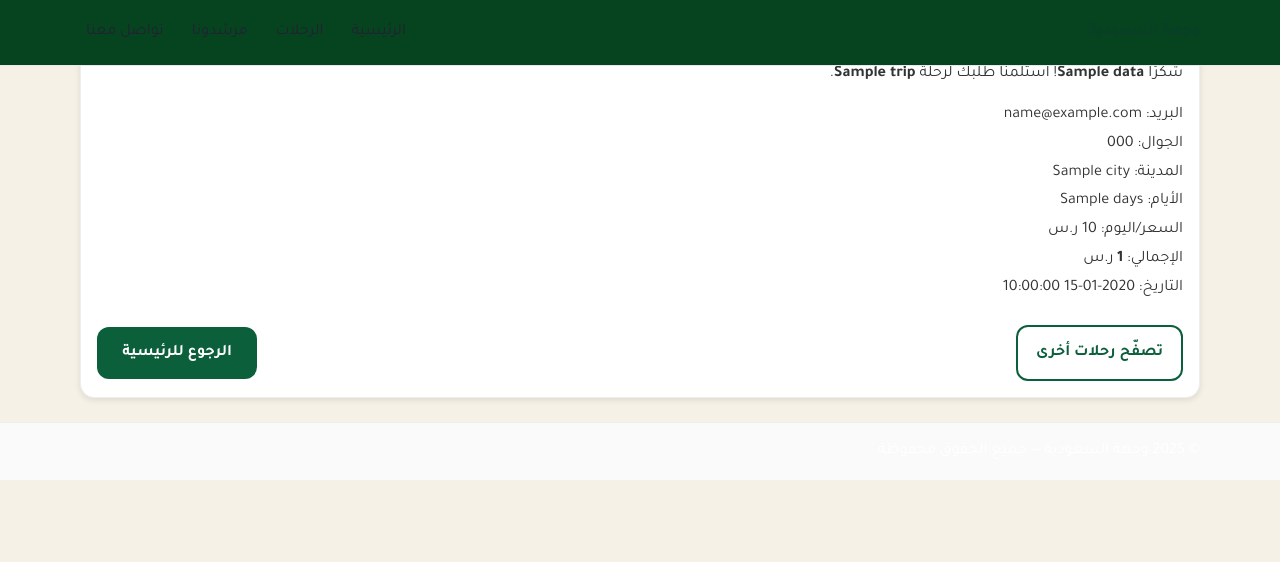
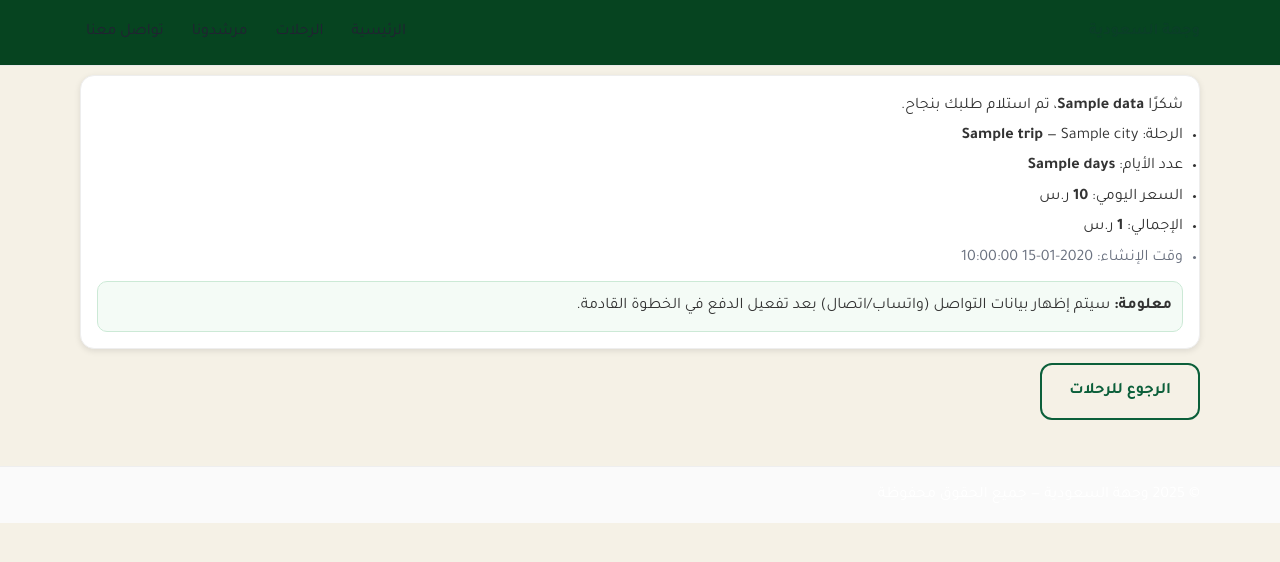
Before and after one commit to abodahim/saudidestination_complete, a Flask app: template templates/book_success.html in a window 1280 px wide. Shown: the top 562 px of the page. Run offline with Flask 3, Linux system fonts and the light colour scheme; the template is opened without the code that fills it: most values are stand-ins (such as "Sample title", 1, 10 or a date in 2020).

Commit message:
Update book_success.html

```diff
--- a/templates/book_success.html
+++ b/templates/book_success.html
@@ -1,27 +1,29 @@
 {% extends "base.html" %}
-{% block title %}تم استلام الحجز — وجهة السعودية{% endblock %}
+{% block title %}تم تأكيد الحجز — وجهة السعودية{% endblock %}
 
 {% block content %}
-<section class="container">
-  <h1 class="page-title">تم استلام الحجز 🎉</h1>
+<section class="container" style="padding:22px 0">
+  <h1 class="page-title">تم تأكيد الحجز</h1>
+  {% if data %}
+    <div class="card" style="padding:16px;margin-top:10px">
+      <p>شكرًا <strong>{{ data.name }}</strong>، تم استلام طلبك بنجاح.</p>
+      <ul style="line-height:1.9">
+        <li>الرحلة: <strong>{{ data.trip.title }}</strong> — {{ data.trip.city }}</li>
+        <li>عدد الأيام: <strong>{{ data.days }}</strong></li>
+        <li>السعر اليومي: <strong>{{ data.trip.price_per_day }}</strong> ر.س</li>
+        <li>الإجمالي: <strong>{{ data.total_price }}</strong> ر.س</li>
+        <li class="muted">وقت الإنشاء: {{ data.created_at }}</li>
+      </ul>
+      <div class="note" style="background:#f4fbf6;border:1px solid #cce9d6;border-radius:10px;padding:10px;margin-top:8px">
+        <strong>معلومة:</strong> سيتم إظهار بيانات التواصل (واتساب/اتصال) بعد تفعيل الدفع في الخطوة القادمة.
+      </div>
+    </div>
+  {% else %}
+    <p class="muted">لا يوجد حجز لعرضه.</p>
+  {% endif %}
 
-  <div class="card" style="padding:16px;">
-    <p>شكرًا <strong>{{ data.name }}</strong>! استلمنا طلبك لرحلة <strong>{{ data.trip.title }}</strong>.</p>
-
-    <ul class="info" style="list-style:none; padding:0; margin:12px 0;">
-      <li>البريد: {{ data.email }}</li>
-      <li>الجوال: {{ data.phone }}</li>
-      <li>المدينة: {{ data.trip.city }}</li>
-      <li>الأيام: {{ data.days }}</li>
-      <li>السعر/اليوم: {{ data.trip.price_per_day }} ر.س</li>
-      <li>الإجمالي: <strong>{{ data.total_price }}</strong> ر.س</li>
-      <li>التاريخ: {{ data.created_at }}</li>
-    </ul>
-
-    <div class="card__actions">
-      <a class="btn btn--ghost" href="{{ url_for('trips') }}">تصفّح رحلات أخرى</a>
-      <a class="btn btn--primary" href="{{ url_for('home') }}">الرجوع للرئيسية</a>
-    </div>
-  </div>
+  <p style="margin-top:14px">
+    <a class="btn btn--ghost" href="{{ url_for('trips') }}">الرجوع للرحلات</a>
+  </p>
 </section>
 {% endblock %}
```
